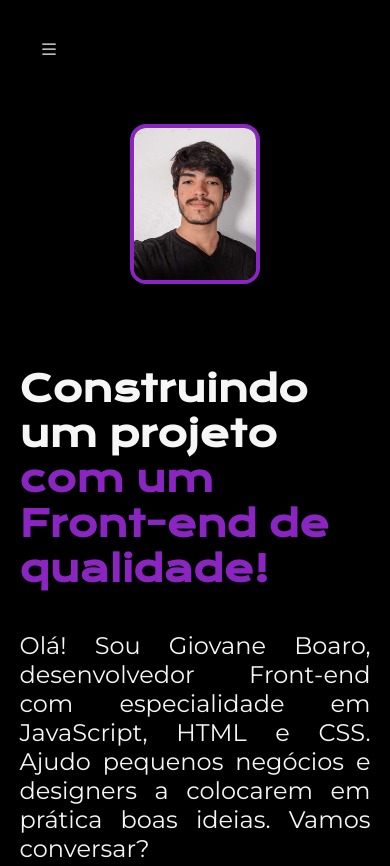
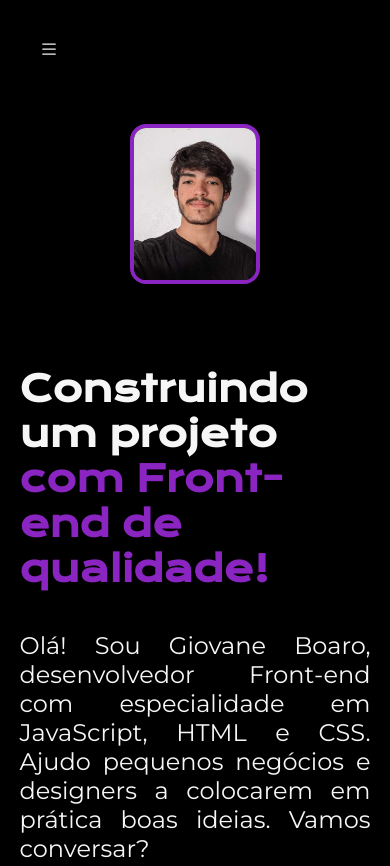
Before and after one commit to GiovaneBoaro/ProjetoAlura, a plain HTML site: page index.html in a window 390 px wide. Shown: the top 866 px of the page. Drawn offline with nearby package versions, Linux system fonts and the light colour scheme.

```diff
--- a/index.html
+++ b/index.html
@@ -27,7 +27,7 @@
         </header>
         <main tabindex="0" onclick="closeSideBar()" class="apresentacao" id="apresentacao">
             <section class="apresentacao__conteudo">
-                <h1 class="apresentacao__conteudo__titulo"> Construindo um projeto <strong class="titulo-destaque"> com um Front-end de qualidade! </strong> </h1>
+                <h1 class="apresentacao__conteudo__titulo"> Construindo um projeto <strong class="titulo-destaque"> com Front-end de qualidade! </strong> </h1>
                 <p class="apresentacao__conteudo__texto"> Olá! Sou Giovane Boaro, desenvolvedor Front-end com especialidade em JavaScript, HTML e CSS.
                     Ajudo pequenos negócios e designers a colocarem em prática boas ideias. Vamos conversar?
                 </p>
```
